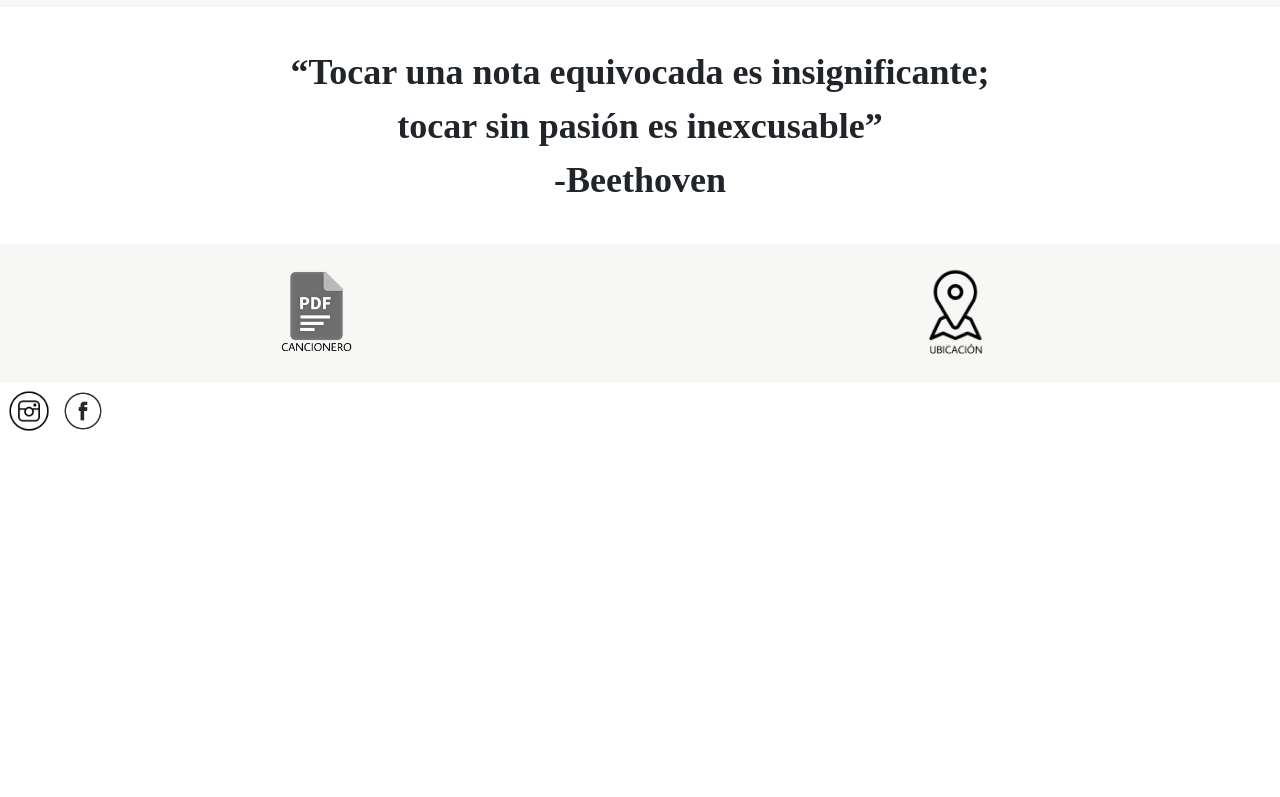
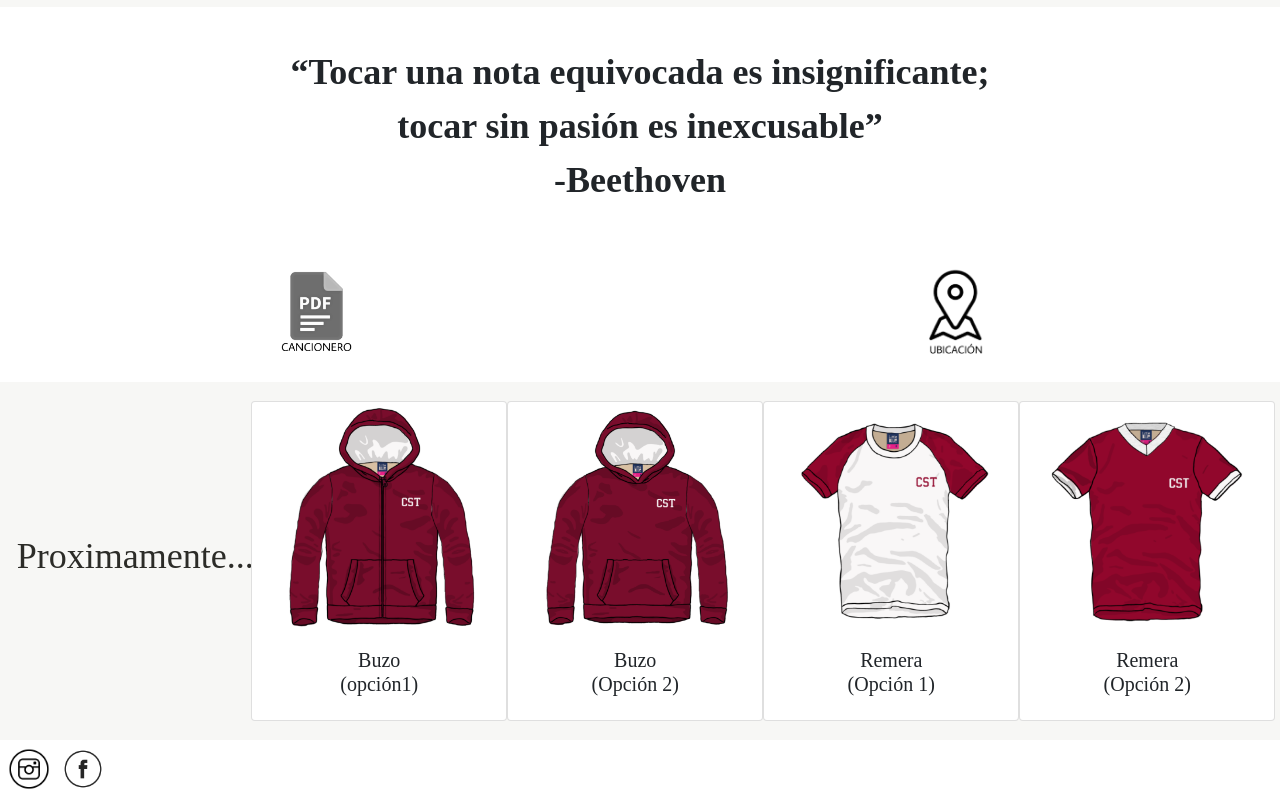
Before and after one commit to martuseeber/Entrega, a website: page index.html in a window 1280 px wide. Shown: the part 949-1746 px from the top of the page. Before the commit the page ends 1389 px from the top, so only its background shows below. Drawn offline with nearby package versions, Linux system fonts and the light colour scheme; a web font is replaced by a local one.

Commit message:
cambios del index

```diff
--- a/index.html
+++ b/index.html
@@ -90,6 +90,38 @@
                 <a href="https://goo.gl/maps/yVaKmmkUBB4DEHRQA"><img src="./img/ubicacion.png" alt="Ubicación" height="100" class="ubicación"></a>
             </p>
         </div>
+        <section class="container-fluid section1">
+            <div class="row">
+                <h4 class="section_titulo">Proximamente...</h4>
+            </div>
+            <div class="row proximamente-div">
+                <div class="card text-center index-card" style="width: 16rem;">
+                    <img src="./img/buzo2.png" class="card-img-top" alt="Diseño del joggin del coro">
+                    <div class="card-body">
+                        <h5 class="card-title">Buzo <br>(opción1)</h5>
+                    </div>
+                </div>
+                <div class="card text-center index-card" style="width: 16rem;">
+                    <img src="./img/buzo1.png" class="card-img-top" alt="Diseño del buzo del coro">
+                    <div class="card-body">
+                        <h5 class="card-title">Buzo <br>(Opción 2)</h5>
+                    </div>
+                </div>
+                <div class="card text-center index-card" style="width: 16rem;">
+                    <img src="./img/remera1.png" class="card-img-top" alt="Diseño de la remera del coro">
+                    <div class="card-body">
+                        <h5 class="card-title">Remera <br>(Opción 1)</h5>
+                    </div>
+                </div>
+                <div class="card text-center index-card" style="width: 16rem;">
+                    <img src="./img/remera2.png" class="card-img-top" alt="Diseño de la remera del coro">
+                    <div class="card-body">
+                        <h5 class="card-title">Remera <br>(Opción 2)</h5>
+                    </div>
+                </div>
+            </div>
+        </section>
+
     </main>
     <footer>
         <a title="Instagram" href="https://www.instagram.com/corosantoto/?hl=es-la" target="blank" class="linkRedes"><img src="./img/instagram.png" alt="Instagram" width="50" height="50" class="linkRedes"></a>
--- a/scss/_index.scss
+++ b/scss/_index.scss
@@ -39,7 +39,6 @@
     animation-name: fadeInDown;
 }
 .divIndex4{
-    background-color: $general-background-color;
     display: flex;
     justify-content: space-around;
     flex-wrap: wrap;
@@ -51,3 +50,18 @@
     padding-top: 0.5cm;
     margin-bottom: 0.5cm;
 }
+.section1{
+    display: flex;
+    justify-content: space-around;
+    align-items: center;
+    flex-wrap: wrap;
+    padding-top: 0.5cm;
+    padding-bottom: 0.5cm;
+    background-color: $general-background-color;
+}
+.section_titulo{
+    text-align: center;
+    font-size: 2.25rem;
+    font-family: 'Heldane',serif;
+    color: rgb(44, 44, 40);
+}
--- a/scss/_mobilefirst.scss
+++ b/scss/_mobilefirst.scss
@@ -6,3 +6,10 @@
         flex-wrap: wrap;
     }
 }
+@media (min-width:10px) and (max-width:1219px) {
+    .proximamente-div{
+        justify-content: center;
+        justify-content: space-evenly;
+    }
+
+}
```
Also changed, not shown: css/styles.css, img/buzo1.png (added), img/buzo2.png (added), img/joggin1.png (added), img/joggin2.png (added), img/remera1.png (added), img/remera2.png (added).
